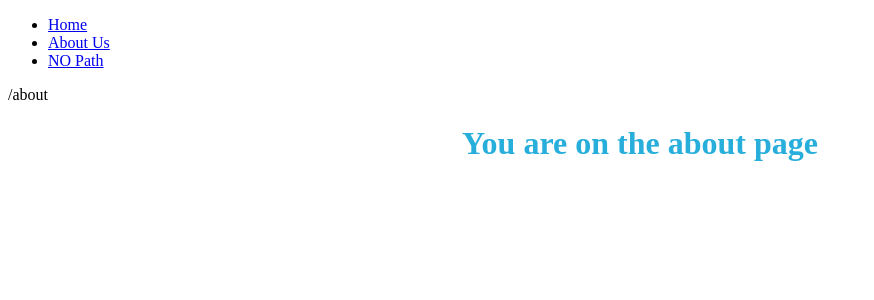
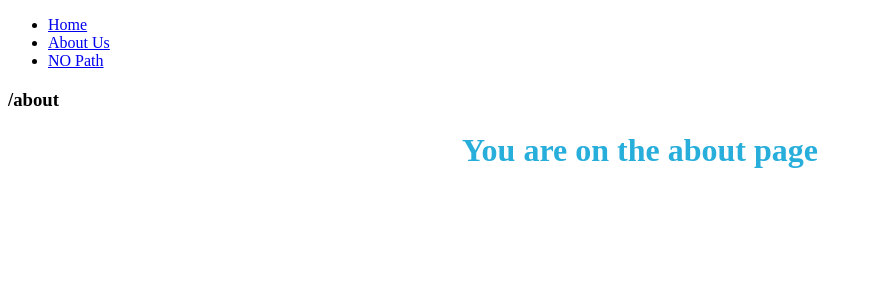
Before and after one commit to manjunathaithal/Hackathon-6---Adding-Navigation-to-React-App, a React app: page /about in a window 1280 px wide. Shown: the top 300 px of the page, without its empty margins (0-874 px from the left). Built offline with nearby package versions, Linux system fonts and the light colour scheme.

Commit message:
Done Changes

```diff
--- a/src/components/LocationDisplay.js
+++ b/src/components/LocationDisplay.js
@@ -16,6 +16,6 @@ import { useLocation } from "react-router-dom";
 
 const LocationDisplay = () => {
   const location = useLocation();
-  return location.pathname;
+  return <h3 data-testid="location-display">{location.pathname}</h3>;
 };
 export default LocationDisplay;
```
